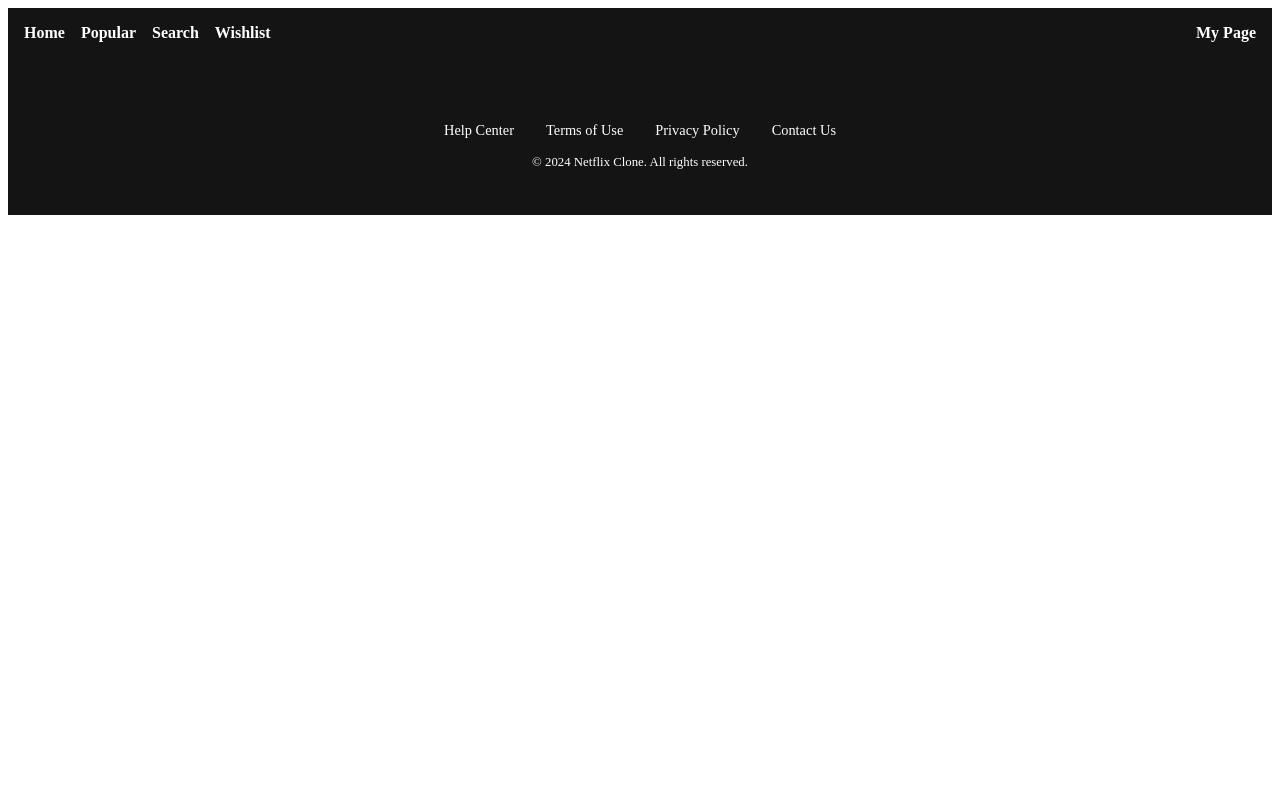
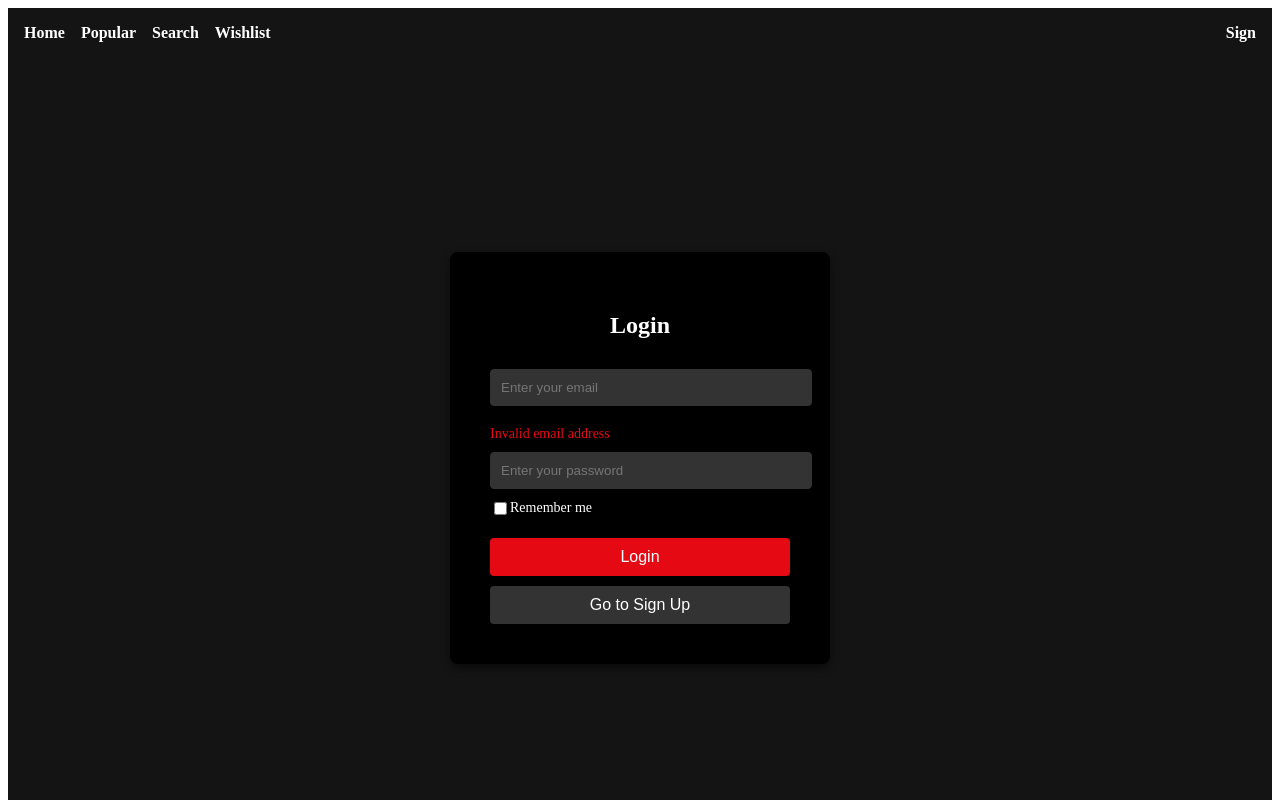
Before and after one commit to Yoo-SH/netflix_clone, a Vue app: page /sign in a window 1280 px wide. Shown: the top 800 px of the page. Built offline with nearby package versions, Linux system fonts and the light colour scheme.

Commit message:
init: sign 컴포넌트와 ,signview 페이지 구축

```diff
--- a/src/components/Navbar.vue
+++ b/src/components/Navbar.vue
@@ -7,7 +7,7 @@
         <router-link to="/wishlist" class="nav-item">Wishlist</router-link>
       </div>
       <div class="navbar-right">
-        <router-link to="/mypage" class="nav-item">My Page</router-link>
+        <router-link to="/Sign" class="nav-item">Sign</router-link>
       </div>
     </nav>
   </template>
--- /dev/null
+++ b/src/components/SignIn.vue
@@ -0,0 +1,158 @@
+<!-- SignIn.vue -->
+<template>
+    <div class="signin-form">
+      <div class="signin-container">
+        <h2 class="signin-title">Login</h2>
+        <input type="email" v-model="email" class="signin-input" placeholder="Enter your email" />
+        <!-- 이메일이 유효하지 않을 경우 오류 메시지 출력 -->
+        <span v-if="!validEmail" class="error">Invalid email address</span>
+        <input type="password" v-model="password" class="signin-input" placeholder="Enter your password" />
+        <div class="signin-remember">
+          <!-- 로그인 시 아이디와 비밀번호를 기억할지 여부 선택 -->
+          <input type="checkbox" v-model="rememberMe" /> <span>Remember me</span>
+        </div>
+        <button @click="handleLogin" class="signin-button">Login</button>
+        <!-- 회원가입 폼으로 전환하는 버튼 -->
+        <button @click="$emit('switch-form')" class="signup-button">Go to Sign Up</button>
+        <!-- 로그인 실패 시 오류 메시지 출력 -->
+        <span v-if="errorMessage" class="error">{{ errorMessage }}</span>
+      </div>
+    </div>
+</template>
+
+<script>
+import { defineComponent } from 'vue';
+
+  export default defineComponent({
+    name: 'SignInComponent',
+    data() {
+      return {
+        email: '',
+        password: '',
+        rememberMe: false,
+        errorMessage: ''
+      };
+    },
+    computed: {
+      // 이메일이 유효한지 검사하는 계산 속성
+      validEmail() {
+        const emailRegex = /^[^\s@]+@[^\s@]+\.[^\s@]+$/;
+        return emailRegex.test(this.email);
+      },
+    },
+    methods: {
+      // 로그인 처리 메서드
+      handleLogin() {
+        if (!this.validEmail) {
+          this.errorMessage = 'Please enter a valid email.';
+          return;
+        }
+        if (this.password.length < 6) {
+          this.errorMessage = 'Password must be at least 6 characters.';
+          return;
+        }
+
+        // 예시를 위한 로그인 성공 가정
+        if (this.email === 'test@example.com' && this.password === 'password') {
+          if (this.rememberMe) {
+            // rememberMe가 체크된 경우, 이메일과 비밀번호를 localStorage에 저장
+            localStorage.setItem('email', this.email);
+            localStorage.setItem('password', this.password);
+          }
+          this.$emit('login-success');
+        } else {
+          this.errorMessage = 'Invalid email or password.';
+        }
+      },
+    },
+  });
+</script>
+
+<style scoped>
+/* 전체 폼 스타일 */
+.signin-form {
+  display: flex;
+  justify-content: center;
+  align-items: center;
+  min-height: 100vh;
+  background-color: #141414;
+}
+
+/* 로그인 폼 컨테이너 스타일 */
+.signin-container {
+  width: 300px;
+  padding: 40px;
+  background-color: #000;
+  border-radius: 8px;
+  box-shadow: 0 4px 8px rgba(0, 0, 0, 0.5);
+  color: #fff;
+}
+
+/* 제목 스타일 */
+.signin-title {
+  font-size: 24px;
+  font-weight: bold;
+  margin-bottom: 20px;
+  text-align: center;
+}
+
+/* 입력 필드 스타일 */
+.signin-input {
+  width: 100%;
+  padding: 10px;
+  margin: 10px 0;
+  border: 1px solid #333;
+  border-radius: 4px;
+  background-color: #333;
+  color: #fff;
+}
+
+/* Remember me 스타일 */
+.signin-remember {
+  display: flex;
+  align-items: center;
+  margin-bottom: 20px;
+  font-size: 14px;
+}
+
+/* 로그인 버튼 스타일 */
+.signin-button {
+  width: 100%;
+  padding: 10px;
+  background-color: #e50914;
+  color: #fff;
+  border: none;
+  border-radius: 4px;
+  font-size: 16px;
+  cursor: pointer;
+  margin-bottom: 10px;
+}
+
+.signin-button:hover {
+  background-color: #f6121d;
+}
+
+/* 회원가입 버튼 스타일 */
+.signup-button {
+  width: 100%;
+  padding: 10px;
+  background-color: #333;
+  color: #fff;
+  border: none;
+  border-radius: 4px;
+  font-size: 16px;
+  cursor: pointer;
+}
+
+.signup-button:hover {
+  background-color: #444;
+}
+
+/* 오류 메시지 스타일 */
+.error {
+  color: #e50914;
+  font-size: 14px;
+  margin-top: 10px;
+  display: block;
+}
+</style>
--- /dev/null
+++ b/src/components/SignUp.vue
@@ -0,0 +1,165 @@
+<!-- SignUp.vue -->
+<template>
+    <div class="signup-form">
+      <div class="signup-container">
+        <h2 class="signup-title">Sign Up</h2>
+        <input type="email" v-model="email" class="signup-input" placeholder="Enter your email" />
+        <!-- 이메일이 유효하지 않을 경우 오류 메시지 출력 -->
+        <span v-if="!validEmail" class="error">Invalid email address</span>
+        <input type="password" v-model="password" class="signup-input" placeholder="Enter your password" />
+        <input type="password" v-model="confirmPassword" class="signup-input" placeholder="Confirm your password" />
+        <!-- 비밀번호가 일치하지 않을 경우 오류 메시지 출력 -->
+        <span v-if="!passwordsMatch" class="error">Passwords do not match</span>
+        <div class="signup-terms">
+          <!-- 약관 동의 체크박스 -->
+          <input type="checkbox" v-model="agreeToTerms" /> <span>I agree to the terms and conditions</span>
+        </div>
+        <button @click="handleSignup" class="signup-button">Sign Up</button>
+        <!-- 로그인 폼으로 전환하는 버튼 -->
+        <button @click="$emit('switch-form')" class="signin-button">Go to Sign In</button>
+        <!-- 회원가입 실패 시 오류 메시지 출력 -->
+        <span v-if="errorMessage" class="error">{{ errorMessage }}</span>
+      </div>
+    </div>
+</template>
+
+<script>
+import { defineComponent } from 'vue';
+
+  export default defineComponent({
+    name: 'SignUpComponent',
+    data() {
+      return {
+        email: '',
+        password: '',
+        confirmPassword: '',
+        agreeToTerms: false,
+        errorMessage: ''
+      };
+    },
+    computed: {
+      // 이메일이 유효한지 검사하는 계산 속성
+      validEmail() {
+        const emailRegex = /^[^\s@]+@[^\s@]+\.[^\s@]+$/;
+        return emailRegex.test(this.email);
+      },
+      // 비밀번호와 확인 비밀번호가 일치하는지 검사하는 계산 속성
+      passwordsMatch() {
+        return this.password === this.confirmPassword;
+      },
+    },
+    methods: {
+      // 회원가입 처리 메서드
+      handleSignup() {
+        if (!this.validEmail) {
+          this.errorMessage = 'Please enter a valid email.';
+          return;
+        }
+        if (this.password.length < 6) {
+          this.errorMessage = 'Password must be at least 6 characters.';
+          return;
+        }
+        if (!this.passwordsMatch) {
+          this.errorMessage = 'Passwords do not match.';
+          return;
+        }
+        if (!this.agreeToTerms) {
+          this.errorMessage = 'You must agree to the terms and conditions.';
+          return;
+        }
+
+        // 예시를 위한 회원가입 성공 가정
+        this.$emit('signup-success');
+      },
+    },
+  });
+</script>
+
+<style scoped>
+/* 전체 폼 스타일 */
+.signup-form {
+  display: flex;
+  justify-content: center;
+  align-items: center;
+  min-height: 100vh;
+  background-color: #141414;
+}
+
+/* 회원가입 폼 컨테이너 스타일 */
+.signup-container {
+  width: 300px;
+  padding: 40px;
+  background-color: #000;
+  border-radius: 8px;
+  box-shadow: 0 4px 8px rgba(0, 0, 0, 0.5);
+  color: #fff;
+}
+
+/* 제목 스타일 */
+.signup-title {
+  font-size: 24px;
+  font-weight: bold;
+  margin-bottom: 20px;
+  text-align: center;
+}
+
+/* 입력 필드 스타일 */
+.signup-input {
+  width: 100%;
+  padding: 10px;
+  margin: 10px 0;
+  border: 1px solid #333;
+  border-radius: 4px;
+  background-color: #333;
+  color: #fff;
+}
+
+/* 약관 동의 스타일 */
+.signup-terms {
+  display: flex;
+  align-items: center;
+  margin-bottom: 20px;
+  font-size: 14px;
+}
+
+/* 회원가입 버튼 스타일 */
+.signup-button {
+  width: 100%;
+  padding: 10px;
+  background-color: #e50914;
+  color: #fff;
+  border: none;
+  border-radius: 4px;
+  font-size: 16px;
+  cursor: pointer;
+  margin-bottom: 10px;
+}
+
+.signup-button:hover {
+  background-color: #f6121d;
+}
+
+/* 로그인 버튼 스타일 */
+.signin-button {
+  width: 100%;
+  padding: 10px;
+  background-color: #333;
+  color: #fff;
+  border: none;
+  border-radius: 4px;
+  font-size: 16px;
+  cursor: pointer;
+}
+
+.signin-button:hover {
+  background-color: #444;
+}
+
+/* 오류 메시지 스타일 */
+.error {
+  color: #e50914;
+  font-size: 14px;
+  margin-top: 10px;
+  display: block;
+}
+</style>
--- a/src/router/index.ts
+++ b/src/router/index.ts
@@ -4,6 +4,7 @@ import PopularView from '../views/PopularView.vue';
 import TableView from '../views/TableView.vue';
 import WishlistView from '../views/WishlistView.vue';
 import SearchView from '../views/SearchView.vue';
+import SignView from '../views/SignView.vue';
 
 const routes: Array<RouteRecordRaw> = [
   {
@@ -29,8 +30,13 @@ const routes: Array<RouteRecordRaw> = [
   {
     path: '/search',
     name: 'search',
-    component: SearchView
-  }
+    component: SearchView,
+  },
+  {
+    path: '/sign',
+    name: 'sign',
+    component: SignView,
+  },
 ];
 
 const router = createRouter({
--- /dev/null
+++ b/src/views/SignView.vue
@@ -0,0 +1,51 @@
+<template>
+    <div id="app">
+      <transition name="fade">
+        <!-- currentComponent 변수를 사용하여 SignIn과 SignUp 컴포넌트를 전환하는 부분 -->
+        <component :is="currentComponent" @switch-form="switchForm" @login-success="navigateHome" @signup-success="navigateSignin"/>
+      </transition>
+    </div>
+  </template>
+
+  <script>
+  import SignInComponent from '../components/SignIn.vue';
+  import SignUpComponent from '../components/SignUp.vue';
+  import { defineComponent } from 'vue';
+
+  export default defineComponent({
+    name: 'SignViewComponent',
+    data() {
+      return {
+        currentComponent: 'SignInComponent', // 초기 컴포넌트는 SignIn으로 설정
+      };
+    },
+    components: {
+      SignInComponent,
+      SignUpComponent,
+    },
+    methods: {
+      // SignIn과 SignUp 컴포넌트를 전환하는 메서드
+      switchForm() {
+        this.currentComponent = this.currentComponent === 'SignInComponent' ? 'SignUpComponent' : 'SignInComponent';
+      },
+      // 로그인 성공 시 홈 화면으로 이동하는 메서드
+      navigateHome() {
+        this.$router.push('/home');
+      },
+      // 회원가입 성공 시 로그인 화면으로 전환하는 메서드
+      navigateSignin() {
+        this.currentComponent = 'SignInComponent';
+      }
+    },
+  });
+  </script>
+
+  <style>
+  /* 컴포넌트 전환 시 페이드 효과 적용 */
+  .fade-enter-active, .fade-leave-active {
+    transition: opacity 0.5s;
+  }
+  .fade-enter, .fade-leave-to {
+    opacity: 0;
+  }
+  </style>
```
